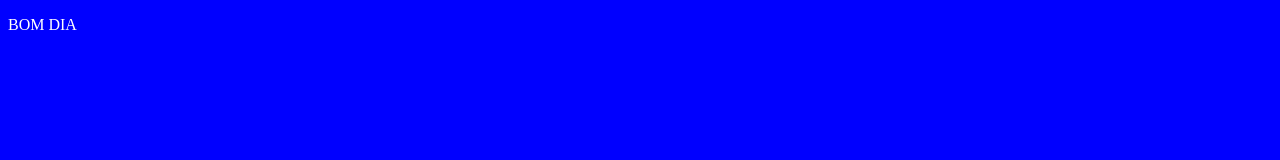
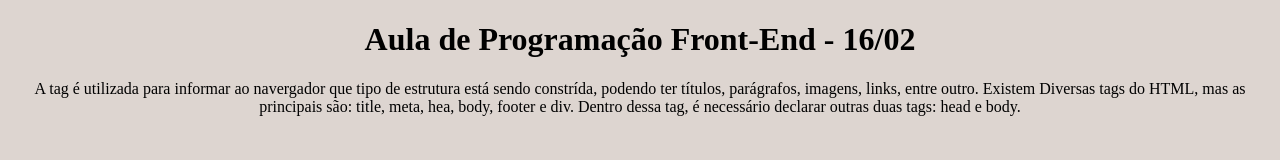
Before and after one commit to GustavoDalla/Gustavo-Dallabrida-PFE, a plain HTML site: page index.html in a window 1280 px wide. Drawn offline with Linux system fonts and the light colour scheme.

Commit message:
Update index.html

```diff
--- a/index.html
+++ b/index.html
@@ -5,12 +5,20 @@
                 <title>Documento</title>
                 <style>
                         body {
-                                background-color: blue;
-                                color: white;
+                                background-color: #DDD5D0;
+                                text-align: center;
+                        }
+                        p {
+                                text-align: center;
                         }
                 </style>
         </head>
         <body>
-        <p>BOM DIA</p>
+        <main>
+                <h1>Aula de Programação Front-End - 16/02</h1>
+                <p>A tag <hml> é utilizada para informar ao navergador que tipo de estrutura está sendo constrída, podendo ter títulos, parágrafos, imagens, links, entre outro.
+                 Existem Diversas tags do HTML, mas as principais são: title, meta, hea, body, footer e div.
+                 Dentro dessa tag, é necessário declarar outras duas tags: head e body.</p>
+        </main>
         </body>
 </html>
```
